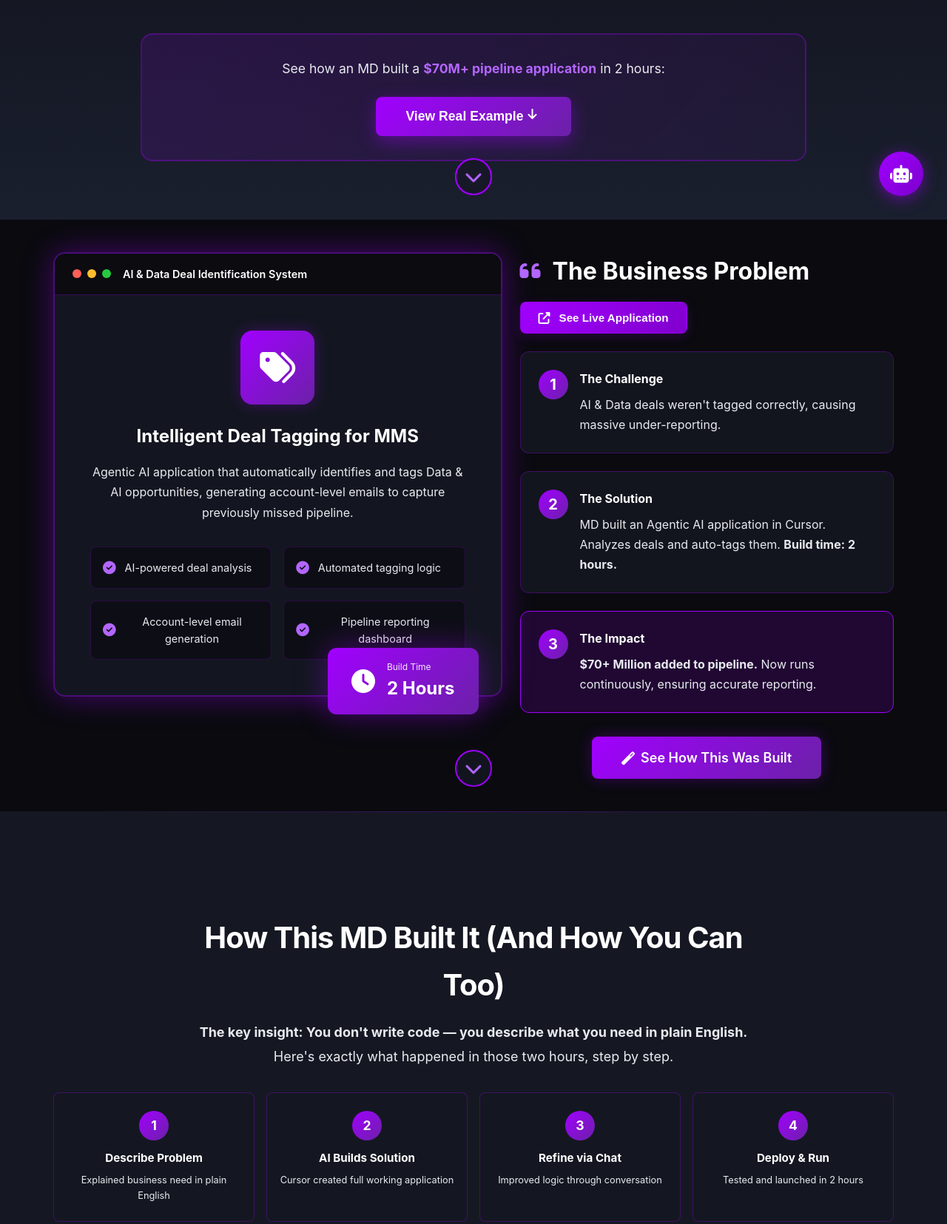
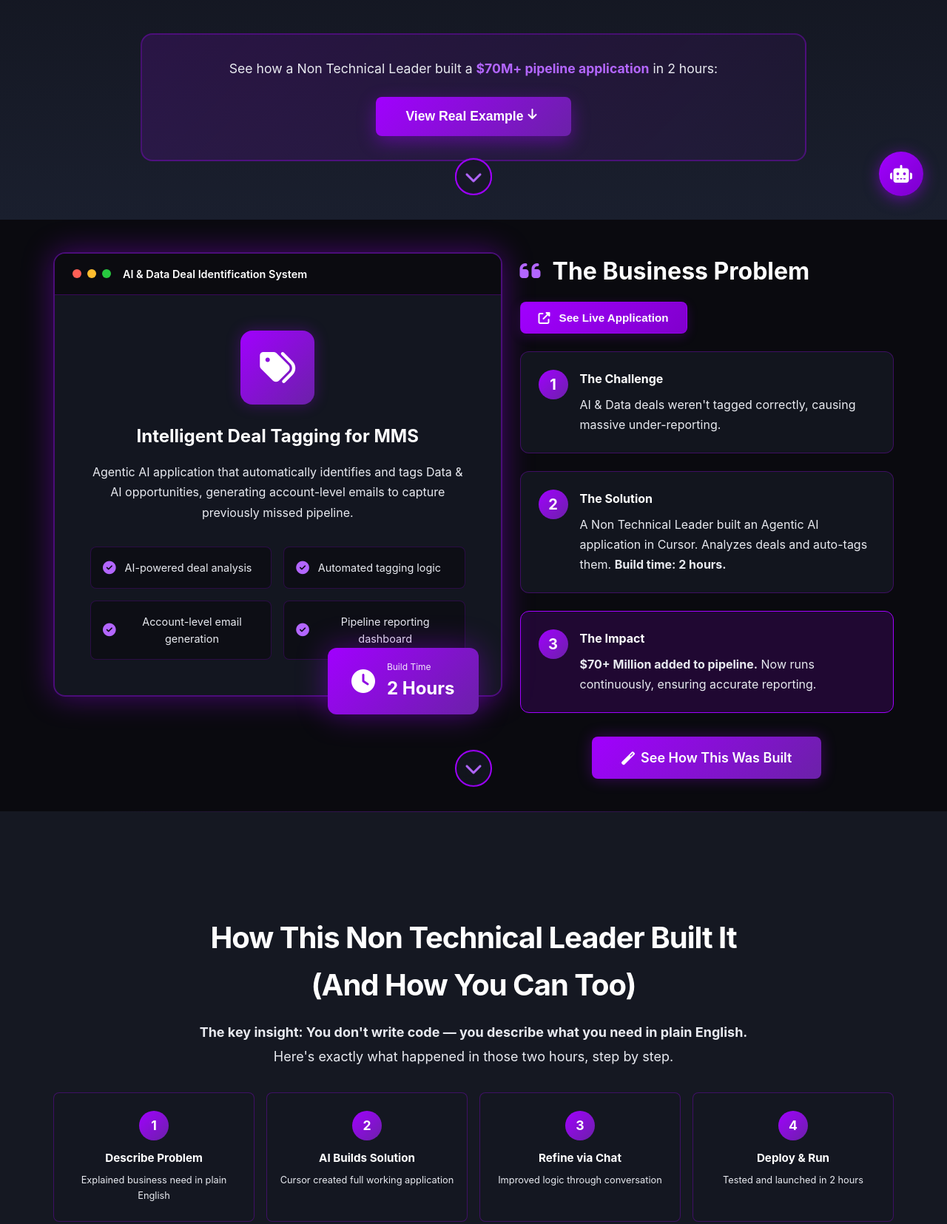
Before and after one commit to mangalrohit-eng/CursorPrimer, a website: page index.html in a window 1280 px wide. Shown: the part 503-2158 px from the top of the page at 74% size. Drawn offline with Linux system fonts and the light colour scheme; no server answers.

Commit message:
Replace 'MD/MDs' with 'Non Technical Leader(s)' throughout the site

```diff
--- a/index.html
+++ b/index.html
@@ -54,7 +54,7 @@
                 </div>
 
                 <div class="intro-example">
-                    <p class="example-text">See how an MD built a <strong>$70M+ pipeline application</strong> in 2 hours:</p>
+                    <p class="example-text">See how a Non Technical Leader built a <strong>$70M+ pipeline application</strong> in 2 hours:</p>
                     <button class="btn-explore" onclick="document.getElementById('featured-demo').scrollIntoView({behavior: 'smooth'})">
                         <span>View Real Example</span>
                         <i class="fas fa-arrow-down"></i>
@@ -128,7 +128,7 @@
                             <div class="point-number">2</div>
                             <div class="point-text">
                                 <h4>The Solution</h4>
-                                <p>MD built an Agentic AI application in Cursor. Analyzes deals and auto-tags them. <strong>Build time: 2 hours.</strong></p>
+                                <p>A Non Technical Leader built an Agentic AI application in Cursor. Analyzes deals and auto-tags them. <strong>Build time: 2 hours.</strong></p>
                             </div>
                         </div>
 
@@ -159,7 +159,7 @@
     <section id="how-it-works" class="challenge">
         <div class="container">
             <div class="section-header">
-                <h2 class="section-title">How This MD Built It (And How You Can Too)</h2>
+                <h2 class="section-title">How This Non Technical Leader Built It (And How You Can Too)</h2>
                 <p class="section-intro">
                     <strong>The key insight: You don't write code — you describe what you need in plain English.</strong><br>
                     Here's exactly what happened in those two hours, step by step.
@@ -292,7 +292,7 @@
             <div class="section-header">
                 <h2 class="section-title">More Real Examples</h2>
                 <p class="section-intro">
-                    Each built by MDs in hours. Click to see details.
+                    Each built by Non Technical Leaders in hours. Click to see details.
                 </p>
             </div>
 
```
